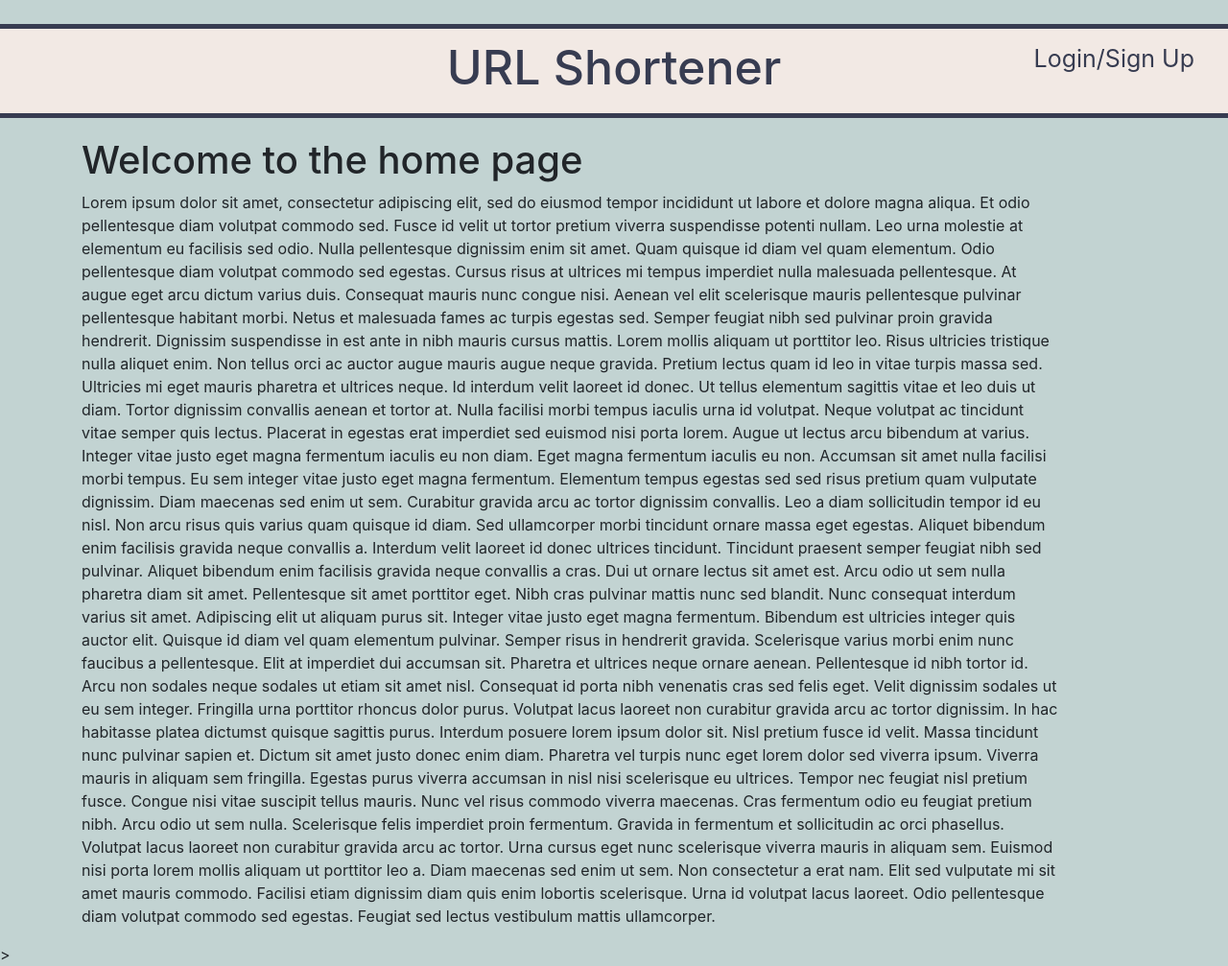
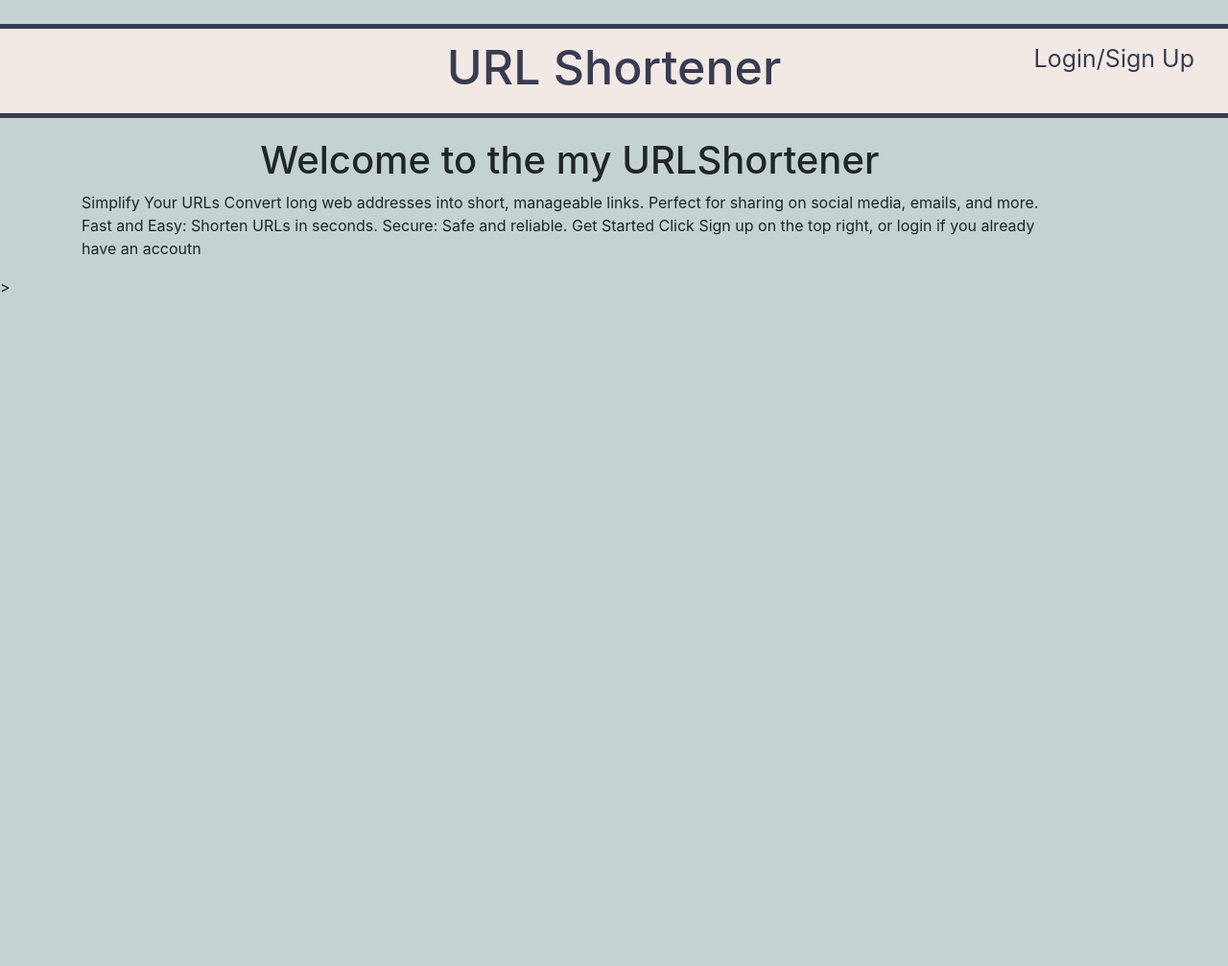
Before and after one commit to siddharth-saraf/UrlShortener, a Django app: page / in a window 1280 px wide. Shown: the whole page at 96% size. After the commit the page ends 305 px from the top, so only its background shows below. Run offline with Django 3.2, Linux system fonts and the light colour scheme; some libraries are stand-ins or nearby versions.

Commit message:
Updated to make site run

```diff
--- a/urlShortener/templates/urlShortener/home.html
+++ b/urlShortener/templates/urlShortener/home.html
@@ -6,17 +6,20 @@
 
 {% block content %}
 	<div class="home">
-		<h1>Welcome to the home page</h1>
+		<h1 style="text-align: center">Welcome to the my URLShortener</h1>
 		<p>
-			Lorem ipsum dolor sit amet, consectetur adipiscing elit, sed do eiusmod tempor incididunt ut labore et dolore magna aliqua. Et odio pellentesque diam volutpat commodo sed. Fusce id velit ut tortor pretium viverra suspendisse potenti nullam. Leo urna molestie at elementum eu facilisis sed odio. Nulla pellentesque dignissim enim sit amet. Quam quisque id diam vel quam elementum. Odio pellentesque diam volutpat commodo sed egestas. Cursus risus at ultrices mi tempus imperdiet nulla malesuada pellentesque. At augue eget arcu dictum varius duis. Consequat mauris nunc congue nisi. Aenean vel elit scelerisque mauris pellentesque pulvinar pellentesque habitant morbi. Netus et malesuada fames ac turpis egestas sed. Semper feugiat nibh sed pulvinar proin gravida hendrerit. Dignissim suspendisse in est ante in nibh mauris cursus mattis. Lorem mollis aliquam ut porttitor leo. Risus ultricies tristique nulla aliquet enim. Non tellus orci ac auctor augue mauris augue neque gravida. Pretium lectus quam id leo in vitae turpis massa sed. Ultricies mi eget mauris pharetra et ultrices neque. Id interdum velit laoreet id donec.
+			Simplify Your URLs
 
-			Ut tellus elementum sagittis vitae et leo duis ut diam. Tortor dignissim convallis aenean et tortor at. Nulla facilisi morbi tempus iaculis urna id volutpat. Neque volutpat ac tincidunt vitae semper quis lectus. Placerat in egestas erat imperdiet sed euismod nisi porta lorem. Augue ut lectus arcu bibendum at varius. Integer vitae justo eget magna fermentum iaculis eu non diam. Eget magna fermentum iaculis eu non. Accumsan sit amet nulla facilisi morbi tempus. Eu sem integer vitae justo eget magna fermentum. Elementum tempus egestas sed sed risus pretium quam vulputate dignissim. Diam maecenas sed enim ut sem. Curabitur gravida arcu ac tortor dignissim convallis. Leo a diam sollicitudin tempor id eu nisl.
+			Convert long web addresses into short, manageable links. Perfect for sharing on social media, emails, and more.
 
-			Non arcu risus quis varius quam quisque id diam. Sed ullamcorper morbi tincidunt ornare massa eget egestas. Aliquet bibendum enim facilisis gravida neque convallis a. Interdum velit laoreet id donec ultrices tincidunt. Tincidunt praesent semper feugiat nibh sed pulvinar. Aliquet bibendum enim facilisis gravida neque convallis a cras. Dui ut ornare lectus sit amet est. Arcu odio ut sem nulla pharetra diam sit amet. Pellentesque sit amet porttitor eget. Nibh cras pulvinar mattis nunc sed blandit. Nunc consequat interdum varius sit amet. Adipiscing elit ut aliquam purus sit.
 
-			Integer vitae justo eget magna fermentum. Bibendum est ultricies integer quis auctor elit. Quisque id diam vel quam elementum pulvinar. Semper risus in hendrerit gravida. Scelerisque varius morbi enim nunc faucibus a pellentesque. Elit at imperdiet dui accumsan sit. Pharetra et ultrices neque ornare aenean. Pellentesque id nibh tortor id. Arcu non sodales neque sodales ut etiam sit amet nisl. Consequat id porta nibh venenatis cras sed felis eget. Velit dignissim sodales ut eu sem integer. Fringilla urna porttitor rhoncus dolor purus. Volutpat lacus laoreet non curabitur gravida arcu ac tortor dignissim. In hac habitasse platea dictumst quisque sagittis purus. Interdum posuere lorem ipsum dolor sit. Nisl pretium fusce id velit. Massa tincidunt nunc pulvinar sapien et. Dictum sit amet justo donec enim diam. Pharetra vel turpis nunc eget lorem dolor sed viverra ipsum.
+			Fast and Easy: Shorten URLs in seconds.
 
-			Viverra mauris in aliquam sem fringilla. Egestas purus viverra accumsan in nisl nisi scelerisque eu ultrices. Tempor nec feugiat nisl pretium fusce. Congue nisi vitae suscipit tellus mauris. Nunc vel risus commodo viverra maecenas. Cras fermentum odio eu feugiat pretium nibh. Arcu odio ut sem nulla. Scelerisque felis imperdiet proin fermentum. Gravida in fermentum et sollicitudin ac orci phasellus. Volutpat lacus laoreet non curabitur gravida arcu ac tortor. Urna cursus eget nunc scelerisque viverra mauris in aliquam sem. Euismod nisi porta lorem mollis aliquam ut porttitor leo a. Diam maecenas sed enim ut sem. Non consectetur a erat nam. Elit sed vulputate mi sit amet mauris commodo. Facilisi etiam dignissim diam quis enim lobortis scelerisque. Urna id volutpat lacus laoreet. Odio pellentesque diam volutpat commodo sed egestas. Feugiat sed lectus vestibulum mattis ullamcorper.
+			Secure: Safe and reliable.
+
+			Get Started
+
+			Click Sign up on the top right, or login if you already have an accoutn
 		</p>
 	</div>
 {% endblock %}
--- a/urlShortener/templates/urlShortener/url_list.html
+++ b/urlShortener/templates/urlShortener/url_list.html
@@ -23,7 +23,7 @@
 		{% for x in urls %}
 			<div class="url listUrl row">
 				<div class="col-sm-4 linkFrom">
-					<h3><a href="{% url 'redirect' key=x.key %}">{{ request.get_host}}/redirect/{{x.key}}</a></h3>
+					<h3><a href="{% url 'redirect' key=x.key %}">{{ request.get_host}}/r/{{x.key}}</a></h3>
 				</div>
 				<div class="col-sm-5 linkTo">
 					<h3><a href="{{ x.linkTo }}">{{ x.linkTo }}</a></h3>
--- a/urlShortener/urls.py
+++ b/urlShortener/urls.py
@@ -4,7 +4,7 @@ from . import views
 urlpatterns = [
 	path('', views.home, name="home"),
 	path('myUrls/', views.url_list, name="url_list"),
-	path('redirect/<str:key>/', views.redirect, name="redirect"),
+	path('r/<str:key>/', views.redirect, name="redirect"),
 	path('new/', views.new_url, name='new_url'),
 	path('edit/<str:key>/', views.edit_url, name="edit_url"),
 	path('delete/<str:key>/', views.del_url, name="del_url"),
```
Also changed, not shown: db.sqlite3, 3 other files.
